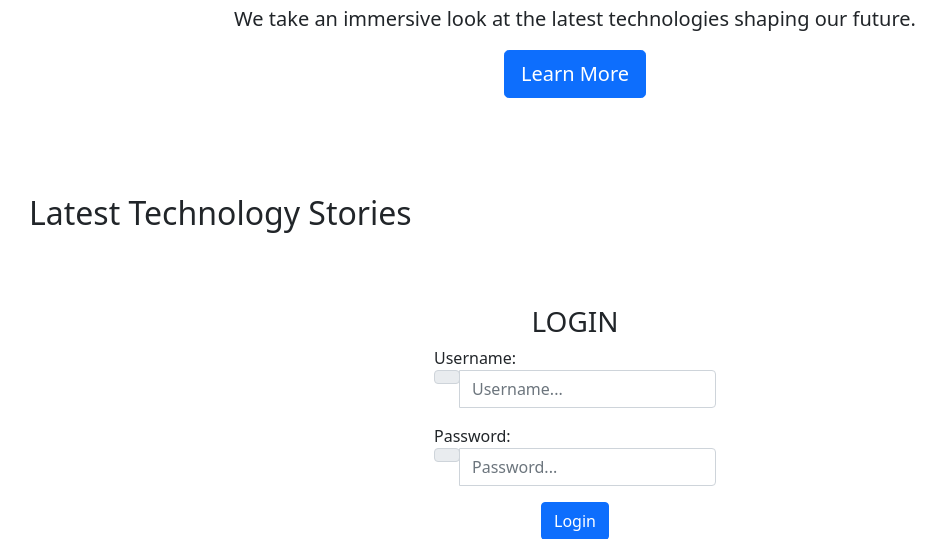
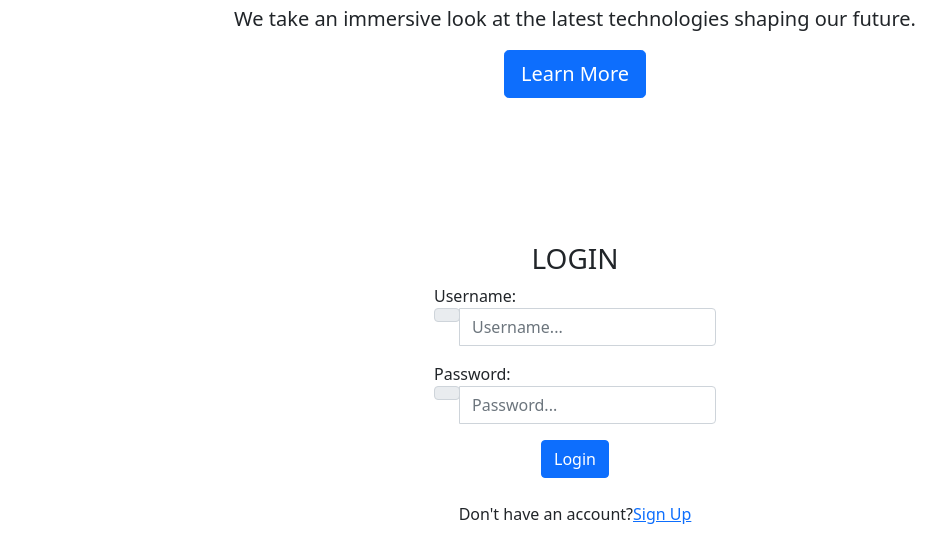
Before and after one commit to Nani143341/AI, a Django app: page /index/ in a window 1280 px wide. Shown: the part 250-789 px from the top of the page, without its empty margins (65-1011 px from the left). Run offline with Django 4.2, Linux system fonts and the light colour scheme; parts of the project's set-up code (start-up, migrations or seed data) failed here and were passed over.

Commit message:
modified login page

```diff
--- a/apps/templates/login.html
+++ b/apps/templates/login.html
@@ -19,7 +19,6 @@
 
   <!-- Latest Technology Stories Section -->
   <div class="container mt-5">
-    <h2 class="mb-4">Latest Technology Stories</h2>
     <div class="row">
       <!-- ... (existing latest technology stories section) ... -->
     </div>
```
